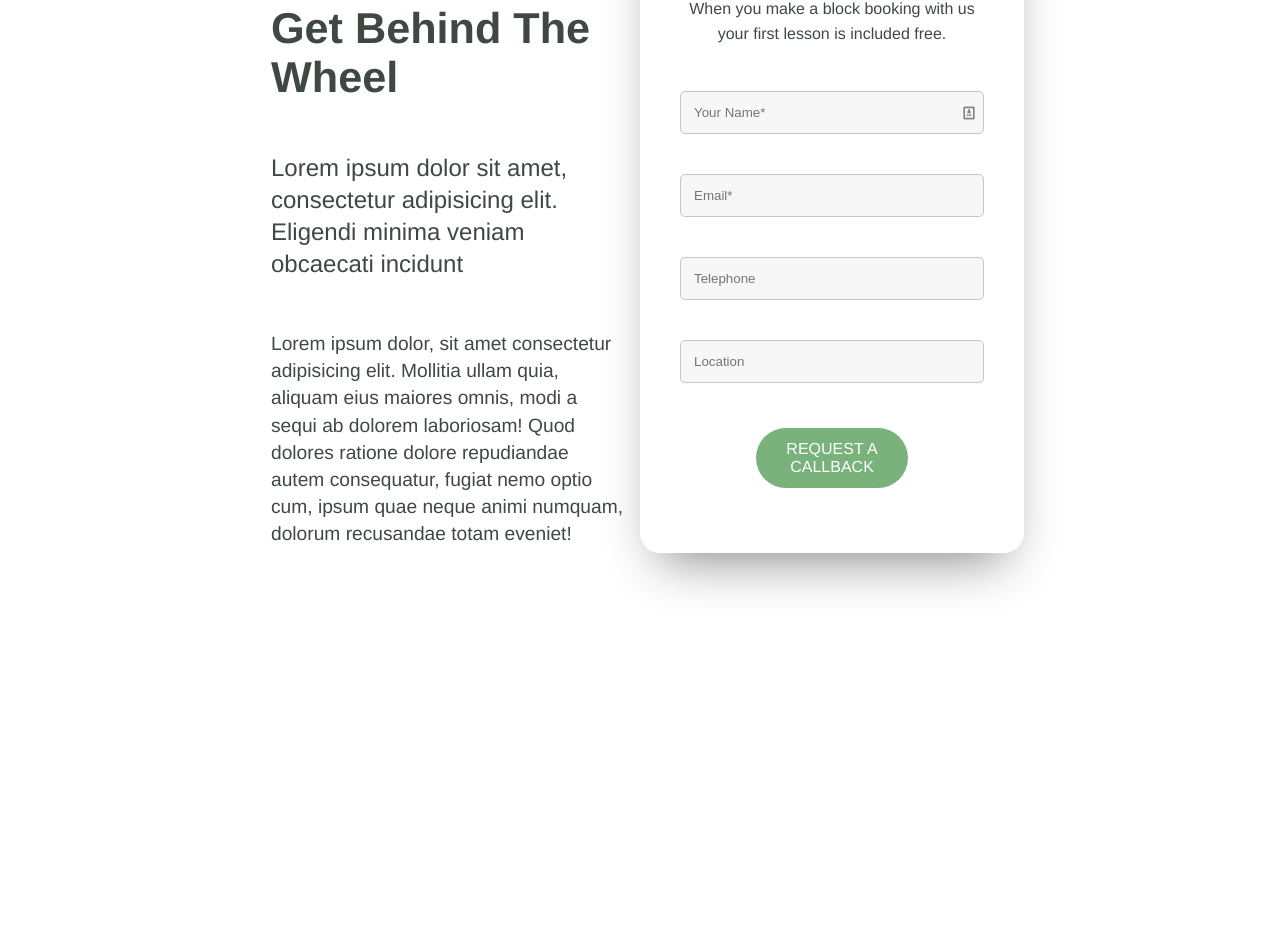
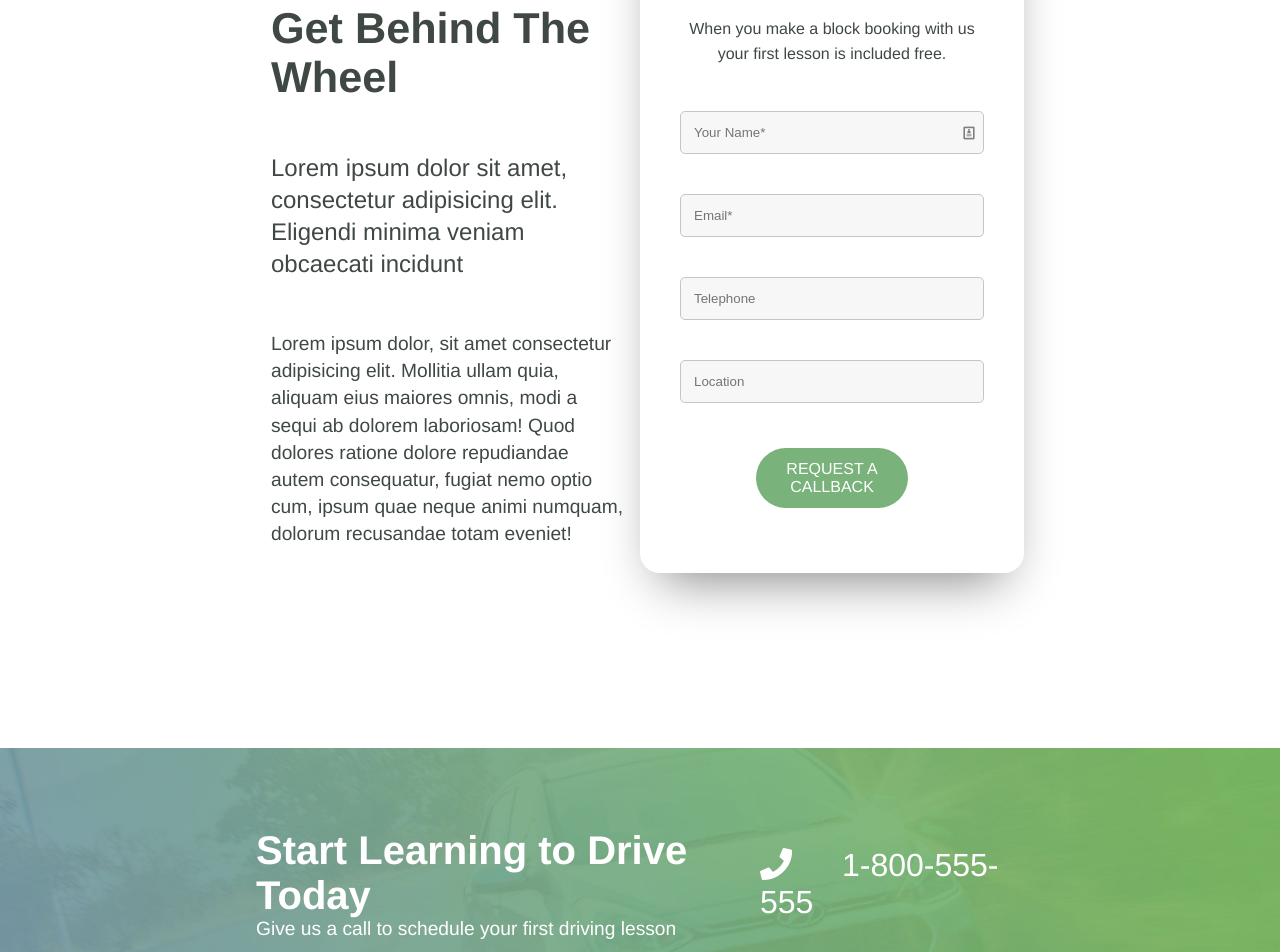
Before and after one commit to FLUlul/proj-html-vuejs, a Vue app: page / in a window 1280 px wide. Shown: the part 761-1713 px from the top of the page. Before the commit the page ends 1509 px from the top, so only its background shows below. Built offline with nearby package versions, Linux system fonts and the light colour scheme.

Commit message:
update: call us section complete

```diff
--- a/src/components/DriveMain.vue
+++ b/src/components/DriveMain.vue
@@ -74,6 +74,34 @@
       </div>
 
     </section>
+
+    <section id="call-us">
+
+      <div class="container">
+
+        <div class="row-call-us">
+
+          <div class="call-us-lx">
+
+            <h2>Start Learning to Drive Today</h2>
+
+            <div>Give us a call to schedule your first driving lesson</div>
+
+          </div>
+
+          <div class="call-us-rx">
+
+            <i class="fas fa-phone"></i>
+
+            <span>1-800-555-555</span>
+
+          </div>
+
+        </div>
+
+      </div>
+
+    </section>
   </main>
 </template>
 
@@ -91,18 +119,18 @@ export default {
   }
 
   #jumbo-top {
+    height: 700px;
+    color: white;
     display: flex;
     align-items: center;
-    height: 700px;
-    background-image: url("../assets/images/homepage-hero-background.jpg");
-    background-size: 110%;
-    background-repeat: no-repeat;
-    background-position: center;
-    color: white;
     position: absolute;
     left: 0;
     top: 0;
     right: 0;
+    background-image: url("../assets/images/homepage-hero-background.jpg");
+    background-repeat: no-repeat;
+    background-position: center;
+    background-size: cover;
 
     h1 {
       font-size: 4rem;
@@ -154,7 +182,7 @@ export default {
           border-radius: 20px;
           position: absolute;
           background-color: #ffff;
-          top: -120px;
+          top: -100px;
 
           .title{
 
@@ -204,4 +232,38 @@ export default {
     }
   }
 
+  #call-us {
+    background-image: url("../assets/images/horizontal-cta-background.jpg");
+    background-position: center;
+    background-size: cover;
+    background-repeat: no-repeat;
+    padding: 80px 0;
+    color: white;
+
+    .row-call-us{
+      display: flex;
+      justify-content: space-between;
+      align-items: center;
+
+      .call-us-lx {
+        h2 {
+        font-size: 2.5rem;
+        }
+
+        div {
+          font-size: 1.2rem;
+        }
+      }
+
+      .call-us-rx {
+        font-size: 2rem;
+        i {
+          margin-right: 50px;
+        }
+      }
+
+    }
+
+  }
+
 </style>
```
